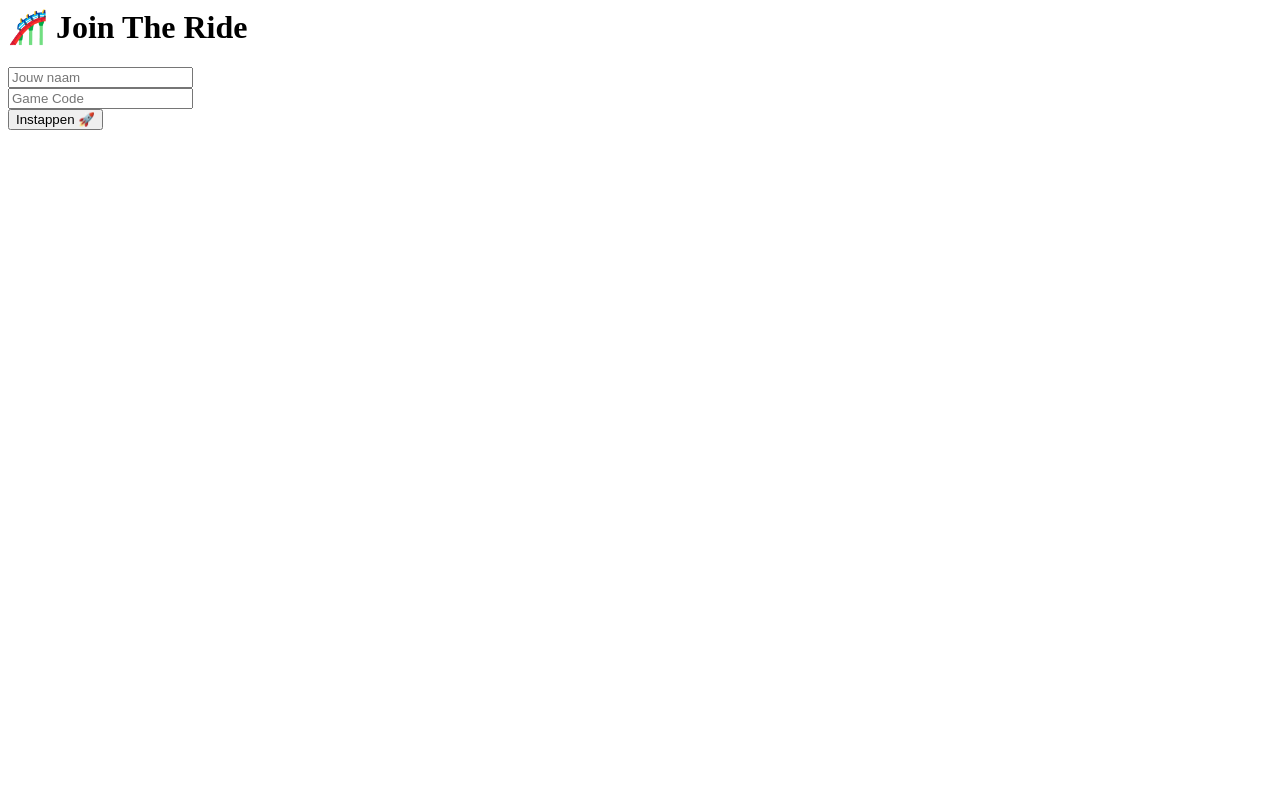
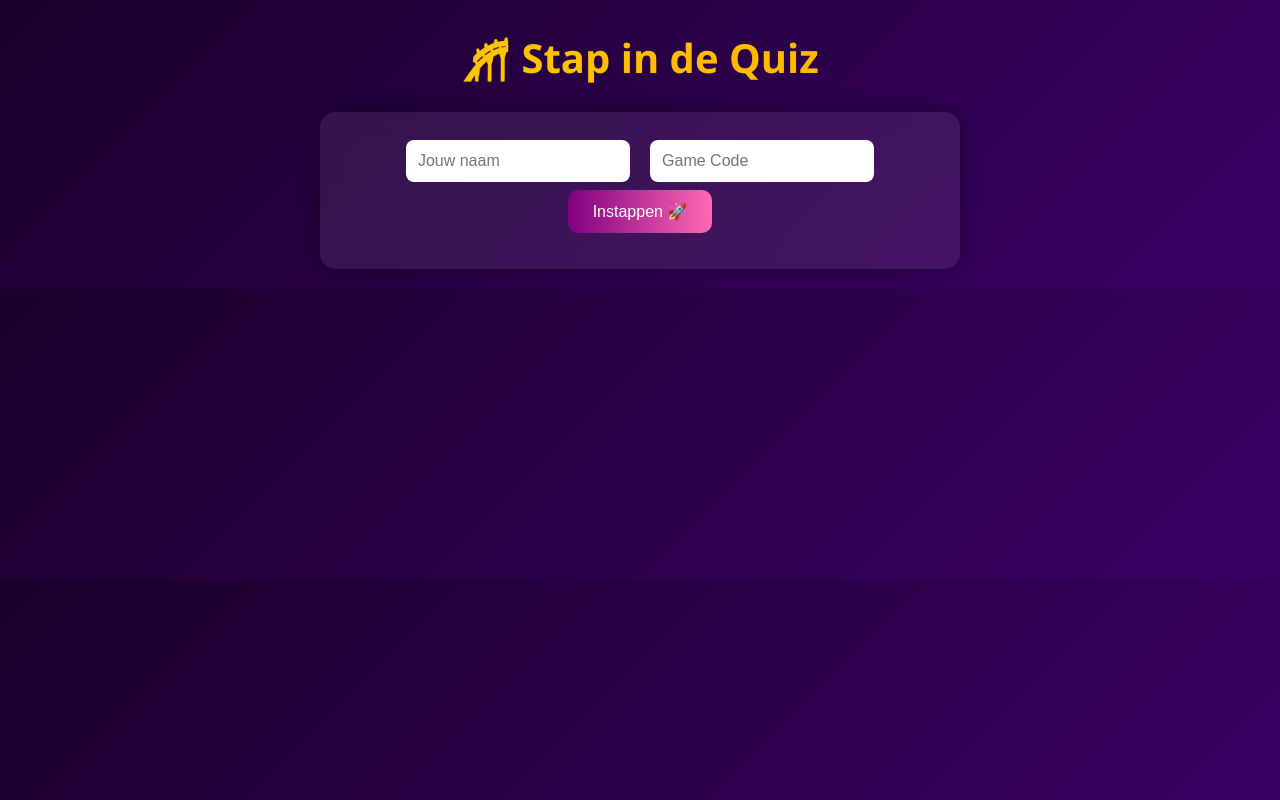
Before and after one commit to Jesss-Jesss/efteling-kahoot-pro, a website: page public/player.html in a window 1280 px wide. Drawn offline with nearby package versions, Linux system fonts and the light colour scheme; no server answers.

Commit message:
Update player.html

```diff
--- a/public/player.html
+++ b/public/player.html
@@ -1,17 +1,22 @@
+<!DOCTYPE html>
+<html>
+<head>
+    <title>Join Game</title>
+    <link rel="stylesheet" href="/style.css">
+</head>
 <body>
 
-<h1>🎢 Join The Ride</h1>
+<h1>🎢 Stap in de Quiz</h1>
 
 <div class="card">
     <input type="text" id="name" placeholder="Jouw naam">
-    <br>
     <input type="text" id="code" placeholder="Game Code">
-    <br>
     <button onclick="joinGame()">Instappen 🚀</button>
     <p id="message"></p>
 </div>
 
 <script src="/socket.io/socket.io.js"></script>
-<script src="client.js"></script>
+<script src="/player.js"></script>
 
 </body>
+</html>
```
